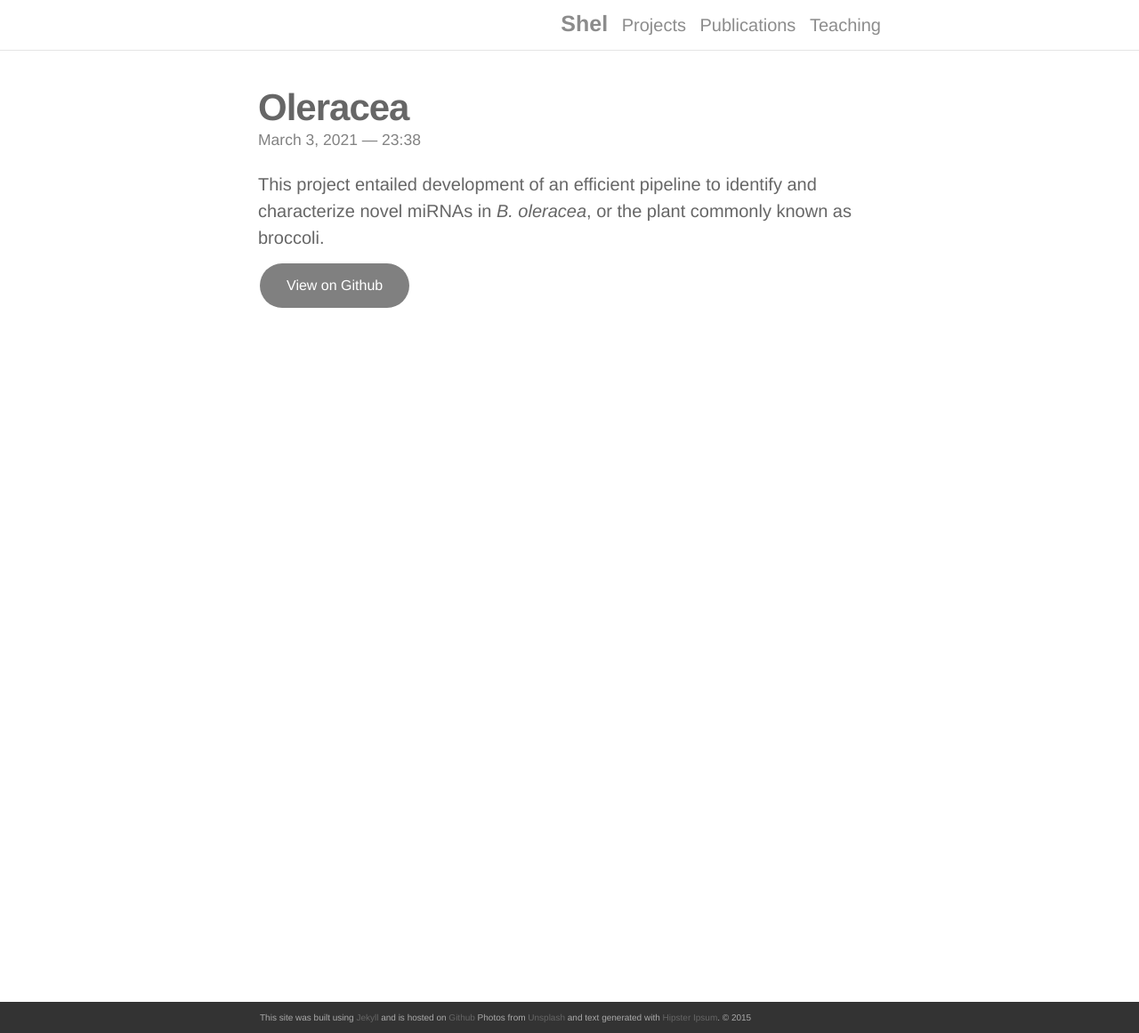
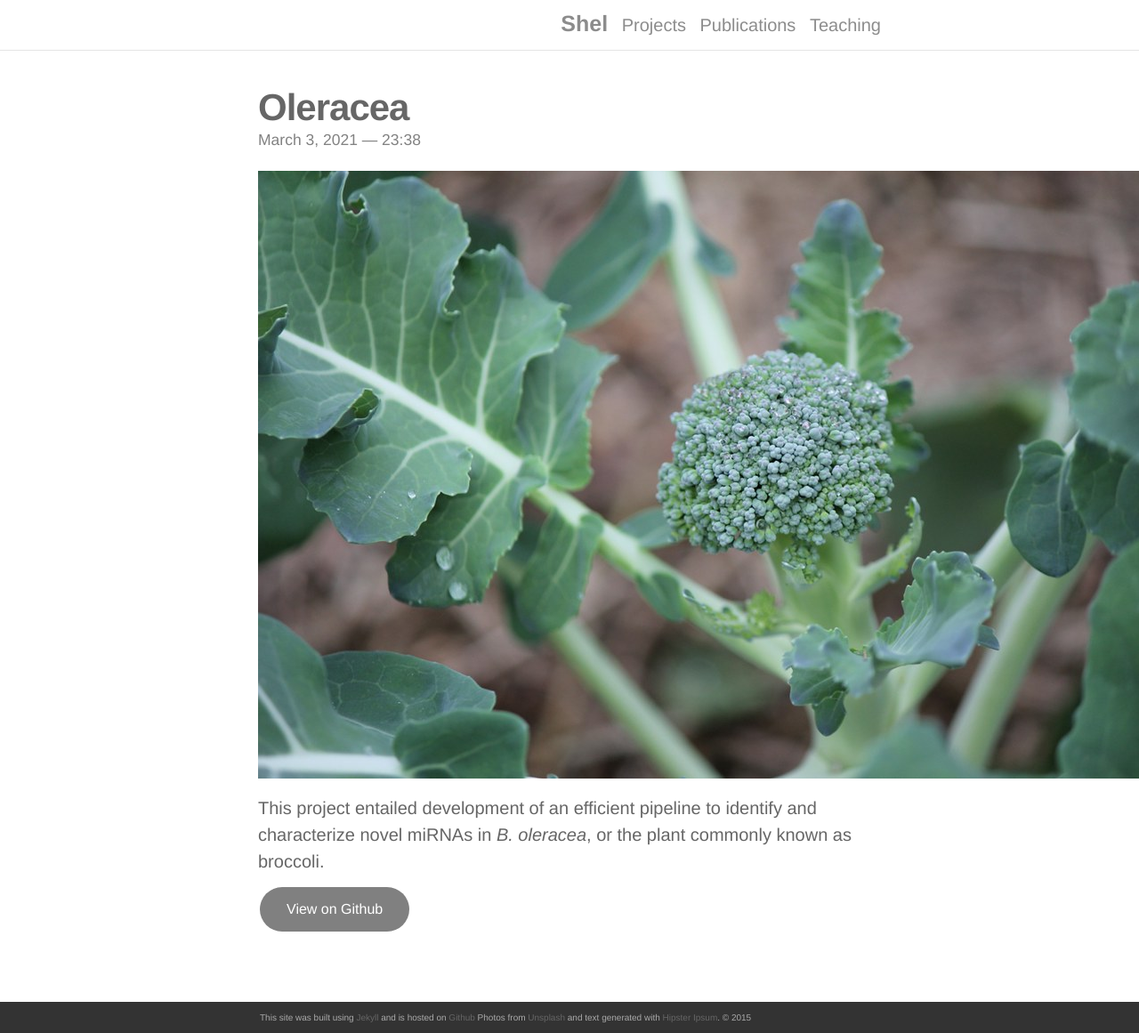
Before and after one commit to shelvasha/shelvasha.github.io, a Jekyll site: the page built from _portfolio/oleracea.md, in a window 1280 px wide and 1161 px high. Shown: the whole window at 89% size. Built offline with Jekyll 4.4.1, drawn with Linux system fonts in a browser that asks for light colours; nearby versions of some CDN libraries.

Commit message:
img update

```diff
--- a/_portfolio/oleracea.md
+++ b/_portfolio/oleracea.md
@@ -4,6 +4,8 @@ title: Oleracea
 description: A miRNA discovery pipeline
 img:
 ---
+
+![](/img/broccoli.jpg)
 
 This project entailed development of an efficient pipeline to identify and characterize novel miRNAs in _B. oleracea_, or the plant commonly known as broccoli.
 
```
Also changed, not shown: img/broccoli.jpg (added), 3 other files.
